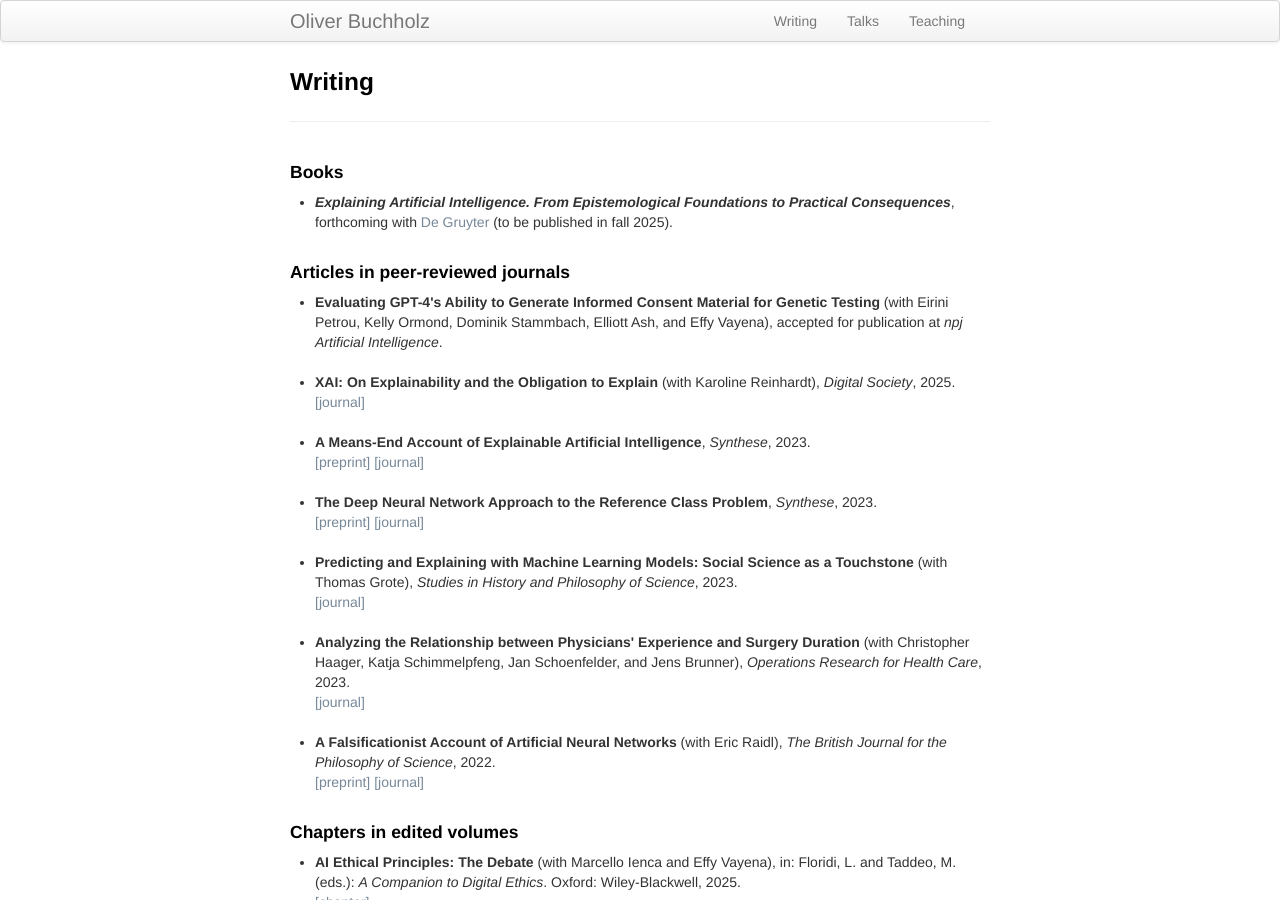
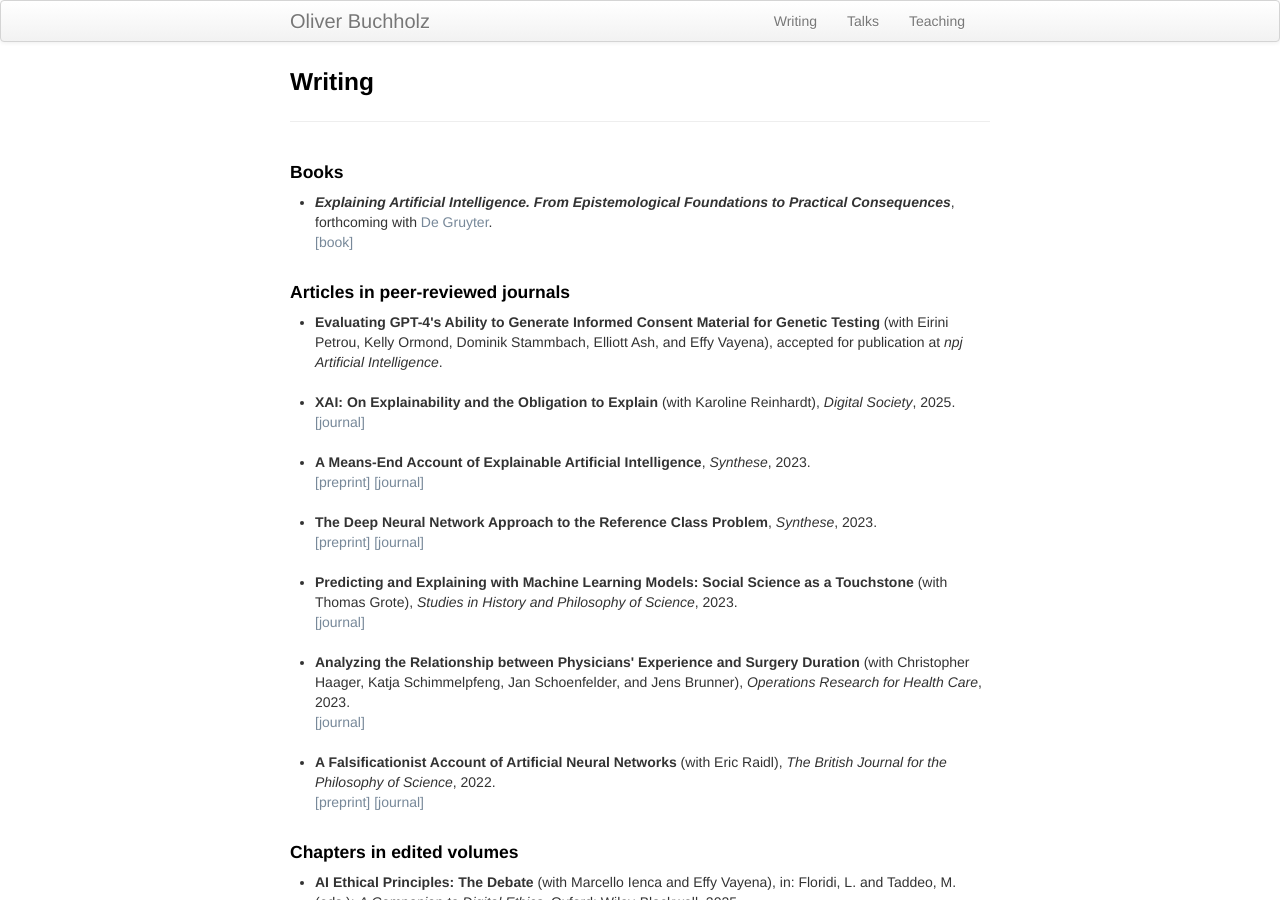
Before and after one commit to oliverbuchholz/oliverbuchholz.github.io, a Jekyll site: the page built from pages/writing.md, in a window 1280 px wide and 900 px high. Built offline with Jekyll 4.4.1, drawn with Linux system fonts in a browser that asks for light colours.

Commit message:
Update writing.md

```diff
--- a/pages/writing.md
+++ b/pages/writing.md
@@ -7,7 +7,7 @@ description: Oliver Buchholz | Writing
 <h4>Books</h4>
 
 <ul>
-<li><b><i>Explaining Artificial Intelligence. From Epistemological Foundations to Practical Consequences</i></b>, forthcoming with <a href= "https://www.degruyter.com/" target= "_blank">De Gruyter</a> (to be published in fall 2025).<br><br>
+<li><b><i>Explaining Artificial Intelligence. From Epistemological Foundations to Practical Consequences</i></b>, forthcoming with <a href= "https://www.degruyter.com/" target= "_blank">De Gruyter</a>.<br><a href= "https://www.degruyterbrill.com/document/isbn/9783111617312/html#overview" target= "_blank">[book]</a><br><br>
 </li>
 </ul>
 
```
